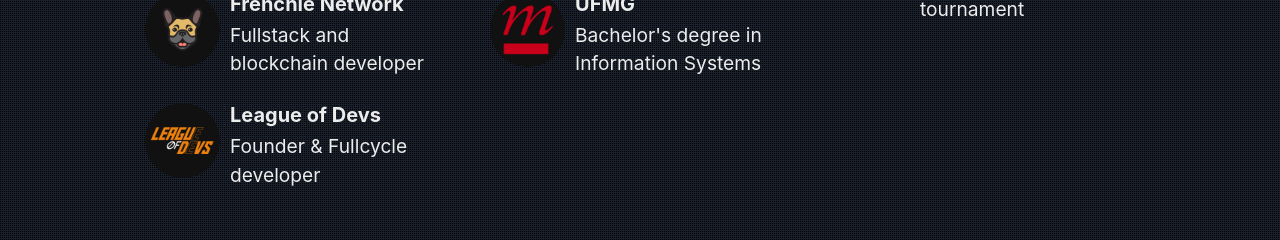
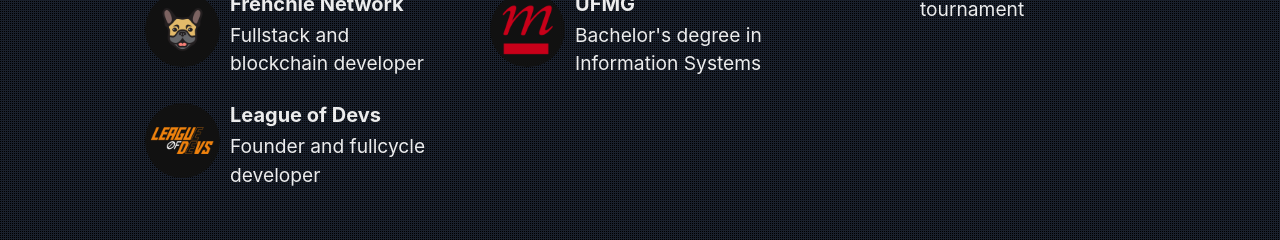
Before and after one commit to ondanieldev/portfolio, a Next.js app: page / in a window 1280 px wide. Shown: the part 2380-2620 px from the top of the page. Built offline with nearby package versions, Linux system fonts and the light colour scheme.

Commit message:
fix(info): update texts to make em equal

```diff
--- a/src/components/Templates/Info/index.tsx
+++ b/src/components/Templates/Info/index.tsx
@@ -26,7 +26,7 @@
         },
         {
           title: 'League of Devs',
-          text: 'Founder & Fullcycle developer',
+          text: 'Founder and fullcycle developer',
           link: 'https://www.leagueofdevs.com.br/',
           image: '/images/lod-logo.png',
           imageAlt: 'League of Devs',
```
